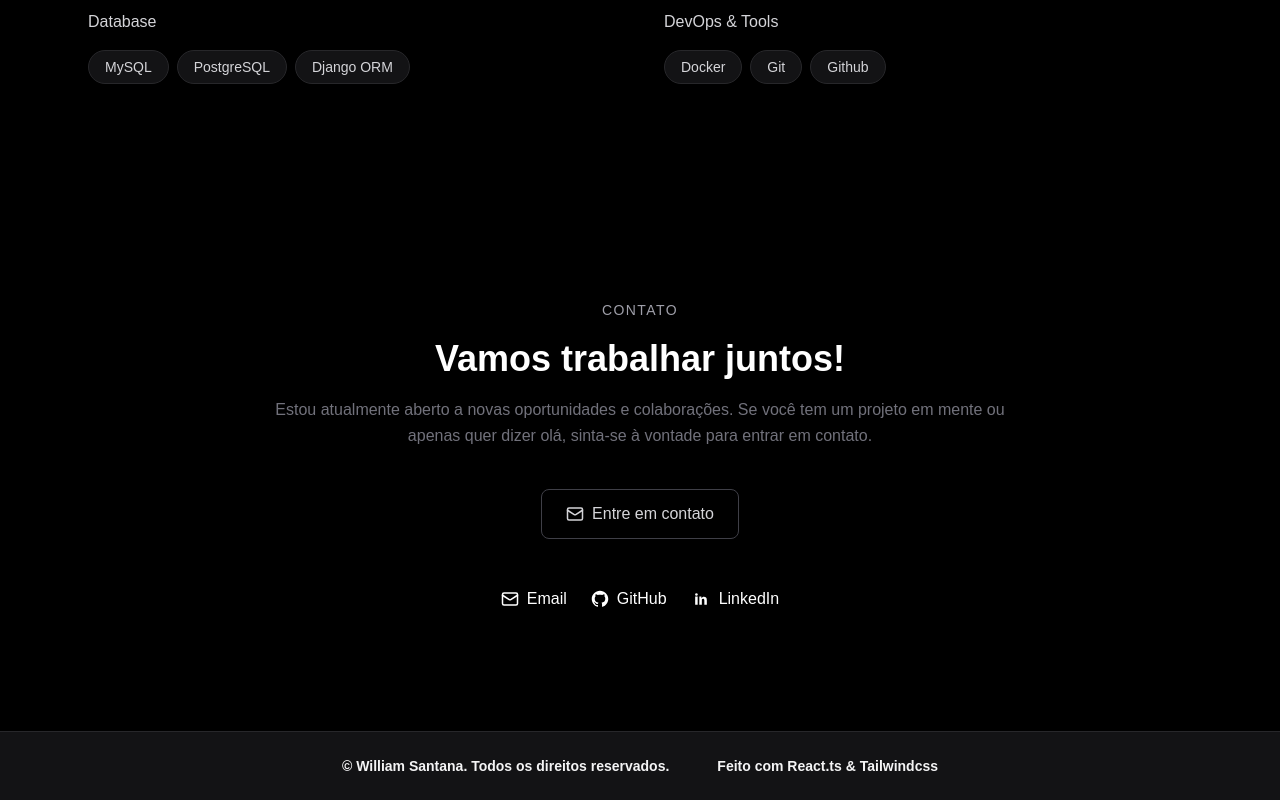
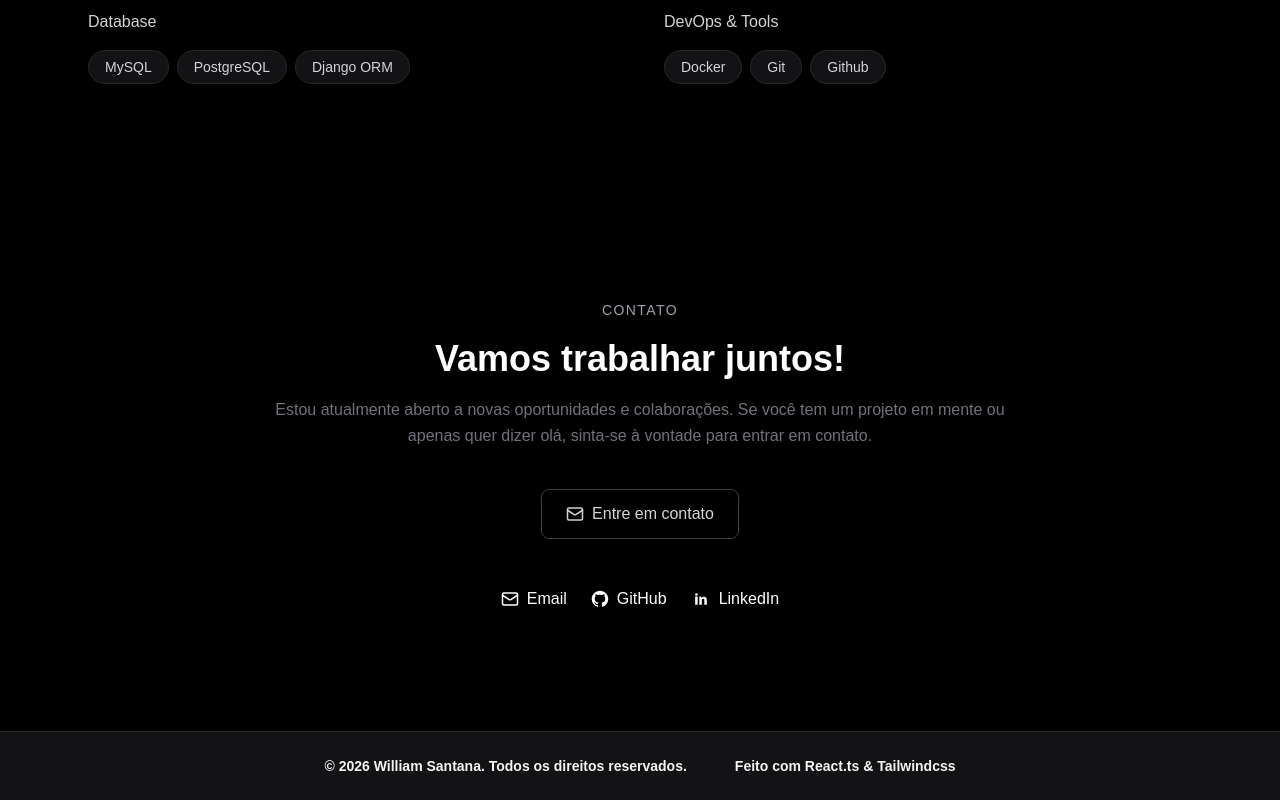
Before and after one commit to williamandradesantana/portfolio, a React (Vite) app: page / in a window 1280 px wide. Shown: the part 4454-5254 px from the top of the page. Built offline with nearby package versions, Linux system fonts and the light colour scheme.

Commit message:
Update copyright year in footer component

```diff
--- a/src/components/Footer/index.tsx
+++ b/src/components/Footer/index.tsx
@@ -14,7 +14,7 @@ export function Footer() {
       )}
     >
       <p className="text-sm font-semibold text-zinc-900 dark:text-zinc-100">
-        &copy; William Santana. Todos os direitos reservados.
+        &copy; 2026 William Santana. Todos os direitos reservados.
       </p>
       <p className="text-sm font-semibold text-zinc-900 dark:text-zinc-100">
         Feito com React.ts & Tailwindcss
```
